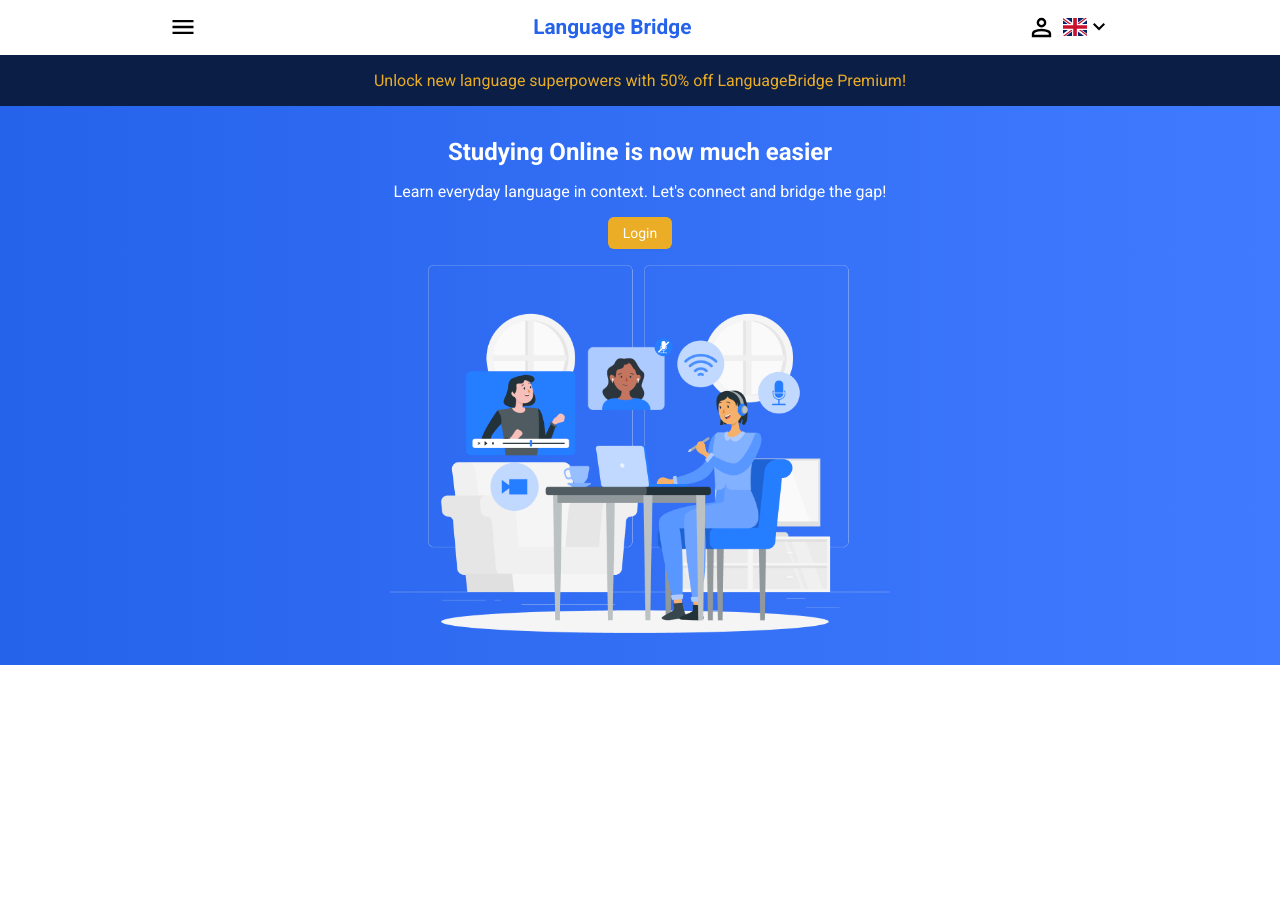
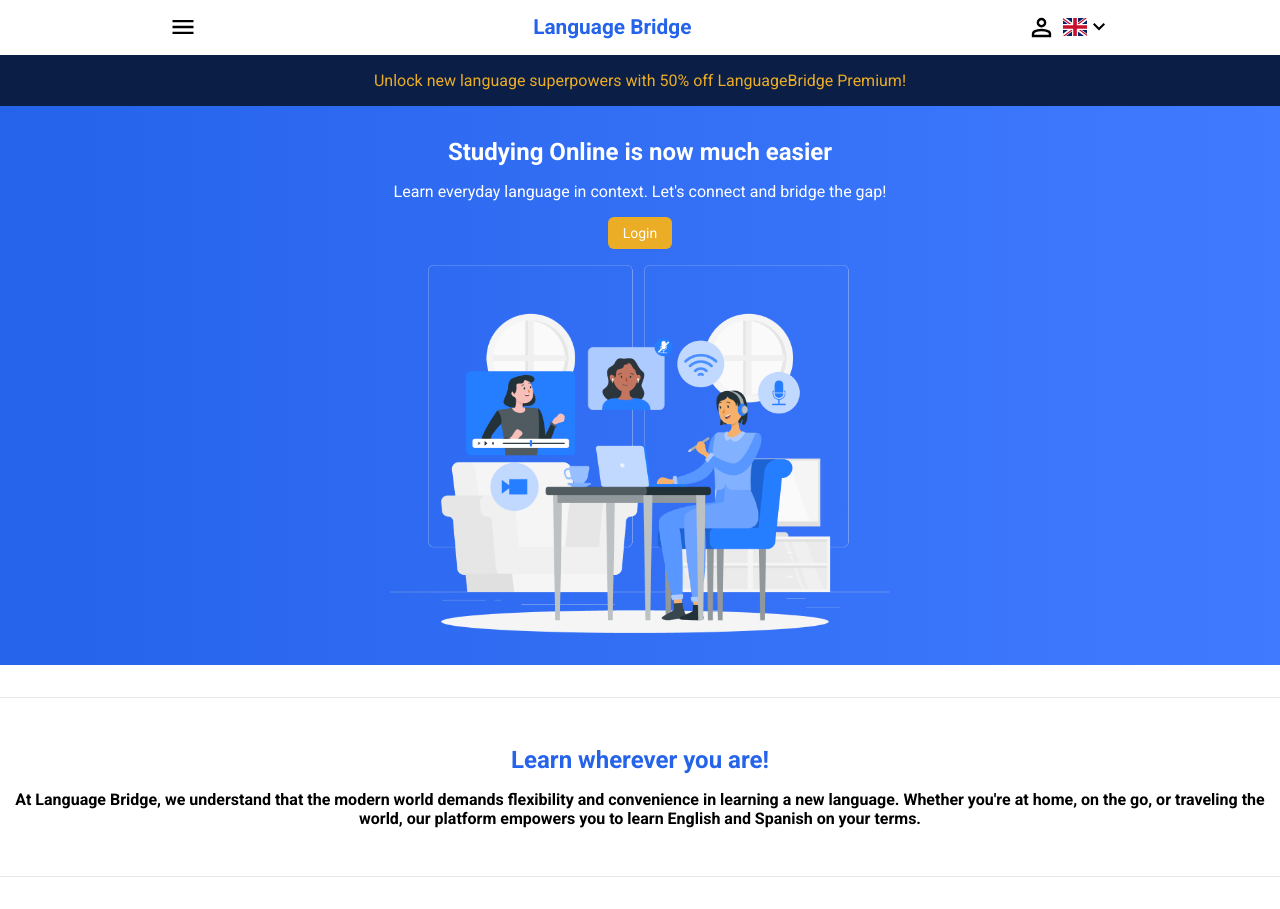
Before and after one commit to ReQ1964/language-bridge, a Next.js app: page / in a window 1280 px wide. Before the commit the page ends 800 px from the top, so only its background shows below. Built offline with nearby package versions, Linux system fonts and the light colour scheme.

Commit message:
feat: :sparkles: add Description, stories for it, implement to index.tsx

```diff
--- /dev/null
+++ b/components/Home/Description/Description.styles.ts
@@ -0,0 +1,19 @@
+import styled from 'styled-components';
+
+const DescriptionSection = styled.section`
+	display: flex;
+	flex-direction: column;
+	justify-content: center;
+	align-items: center;
+	text-align: center;
+	gap: 1rem;
+	padding: 3rem 0.8rem;
+	margin: 2rem 0 2rem 0;
+	border-top: 1px solid #e6e6e6;
+	border-bottom: 1px solid #e6e6e6;
+	h1 {
+		color: var(--primary-color);
+	}
+`;
+
+export default { DescriptionSection };
--- /dev/null
+++ b/components/Home/Description/Description.tsx
@@ -0,0 +1,17 @@
+import S from './Description.styles';
+
+const Description = () => {
+	return (
+		<S.DescriptionSection>
+			<h1>Learn wherever you are!</h1>
+			<h4>
+				At Language Bridge, we understand that the modern world demands flexibility
+				and convenience in learning a new language. Whether you're at home, on the
+				go, or traveling the world, our platform empowers you to learn English and
+				Spanish on your terms.
+			</h4>
+		</S.DescriptionSection>
+	);
+};
+
+export default Description;
--- a/pages/index.tsx
+++ b/pages/index.tsx
@@ -1,11 +1,13 @@
 import PremiumDiscount from '@/components/Home/PremiumDiscount/PremiumDiscount';
 import Hero from '@/components/Home/Hero/Hero';
+import Description from '@/components/Home/Description/Description';
 
 const HomePage = () => {
 	return (
 		<>
 			<PremiumDiscount />
 			<Hero />
+			<Description />
 		</>
 	);
 };
```
Also changed, not shown: 1 other file (tests, documents, lock files or other folders).
